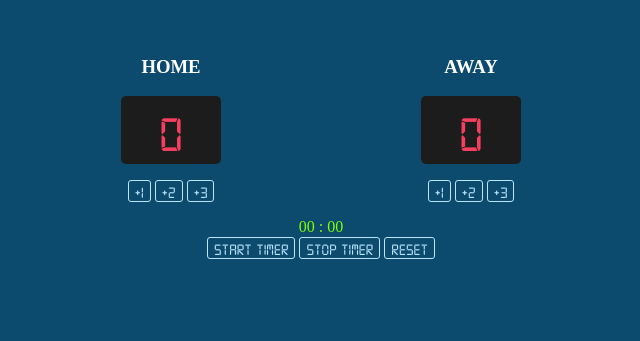
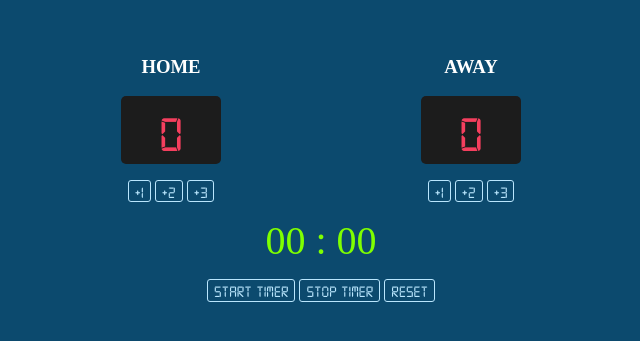
Before and after one commit to nickhoggett/Scoreboard, a website built with Vite: page index.html in a window 1280 px wide. Shown: the part 163-504 px from the top of the page, without its empty margins (319-959 px from the left). Built offline with nearby package versions, Linux system fonts and the light colour scheme.

Commit message:
Update index.css
changes made to match change made in HTML

small margin changes to margin on buttons and labels

```diff
--- a/index.css
+++ b/index.css
@@ -51,6 +51,11 @@ button {
     text-align: center;
     margin: 0 auto;
 }
+
+.timer {
+    font-size: 2.5em;
+    margin-bottom: 15px;
+}
 /*UTILITIES*/
 
 .green {
```
